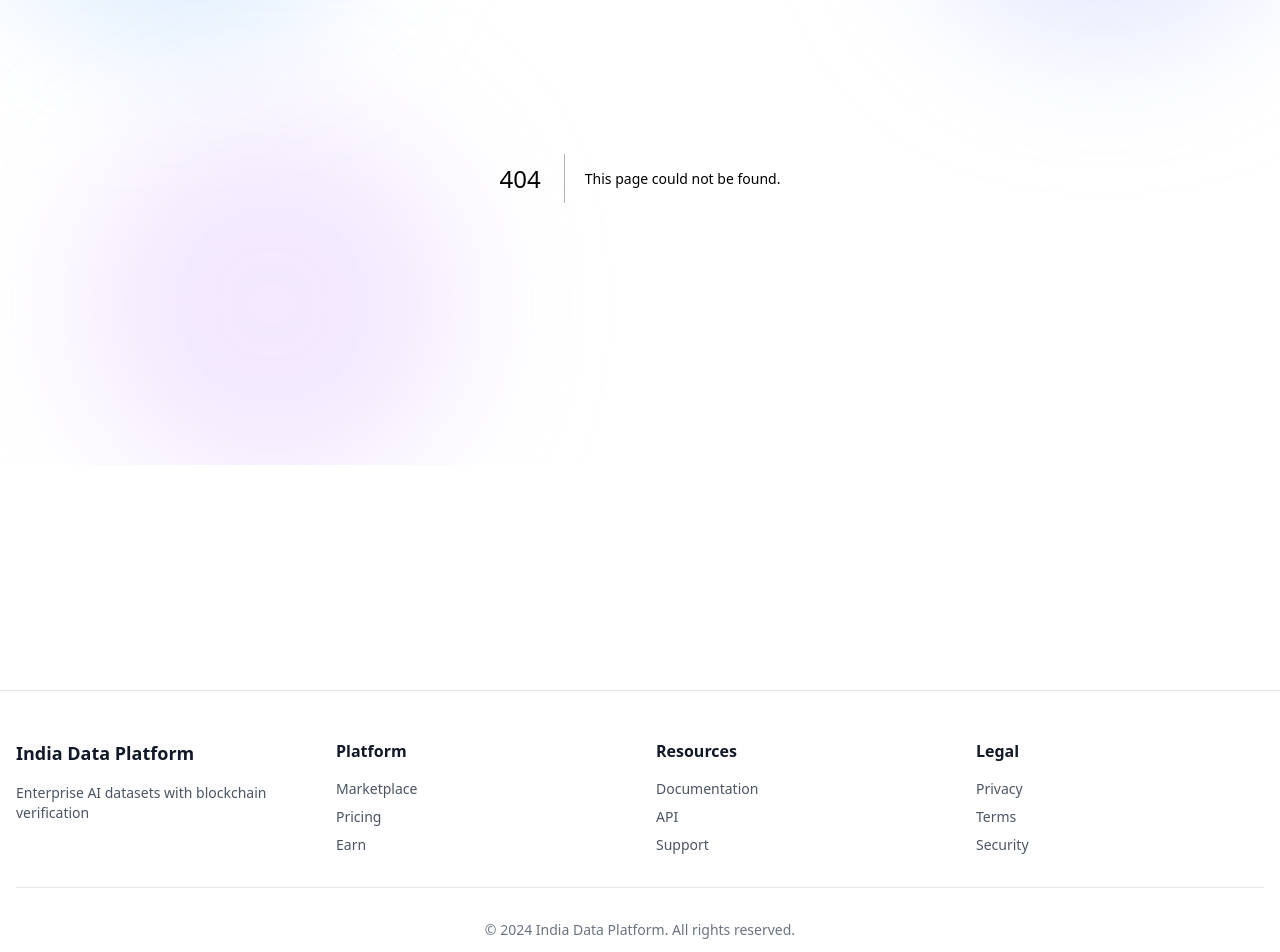
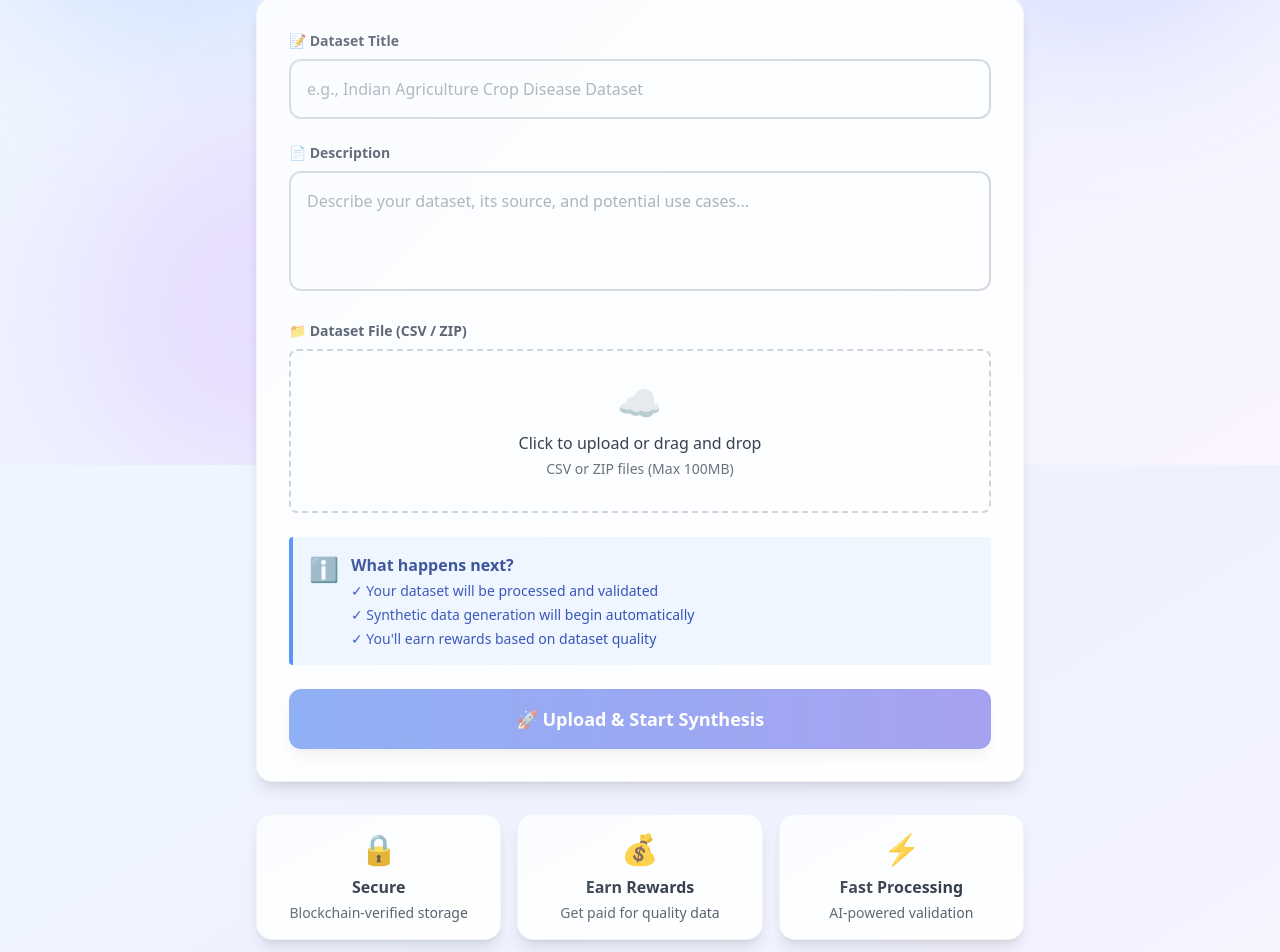
Before and after one commit to shivamgupta79/project, a Next.js app: page /upload in a window 1280 px wide. Before the commit this address had no page. Shown: the part 335-1287 px from the top of the page. Built offline with nearby package versions, Linux system fonts and the light colour scheme.

Commit message:
Create page.tsx

```diff
--- /dev/null
+++ b/app/upload/page.tsx
@@ -0,0 +1,152 @@
+"use client";
+
+import { useState } from "react";
+
+export default function UploadPage() {
+  const [file, setFile] = useState<File | null>(null);
+  const [title, setTitle] = useState("");
+  const [desc, setDesc] = useState("");
+  const [uploading, setUploading] = useState(false);
+
+  async function upload() {
+    if (!file) return alert("⚠️ Please choose a file.");
+
+    setUploading(true);
+    const fd = new FormData();
+    fd.append("file", file);
+    fd.append("title", title);
+    fd.append("description", desc);
+
+    const res = await fetch("/api/upload", {
+      method: "POST",
+      body: fd
+    });
+
+    setUploading(false);
+
+    if (res.ok) {
+      alert("🎉 Uploaded successfully! Synthetic generation will start.");
+      setFile(null);
+      setTitle("");
+      setDesc("");
+    } else {
+      alert("❌ Upload failed. Please try again.");
+    }
+  }
+
+  return (
+    <section className="py-8 px-4">
+      <div className="max-w-3xl mx-auto">
+        {/* Header */}
+        <div className="text-center mb-8">
+          <div className="text-6xl mb-4">📤</div>
+          <h2 className="text-4xl font-bold mb-3 bg-gradient-to-r from-sky-600 to-blue-600 bg-clip-text text-transparent">
+            Upload Dataset
+          </h2>
+          <p className="text-gray-600 text-lg">
+            Share your data and contribute to India's AI ecosystem
+          </p>
+        </div>
+
+        {/* Upload Form */}
+        <div className="card p-8">
+          <div className="mb-6">
+            <label className="block text-sm font-semibold text-gray-700 mb-2">
+              📝 Dataset Title
+            </label>
+            <input
+              value={title}
+              onChange={(e) => setTitle(e.target.value)}
+              className="input-field"
+              placeholder="e.g., Indian Agriculture Crop Disease Dataset"
+            />
+          </div>
+
+          <div className="mb-6">
+            <label className="block text-sm font-semibold text-gray-700 mb-2">
+              📄 Description
+            </label>
+            <textarea
+              value={desc}
+              onChange={(e) => setDesc(e.target.value)}
+              className="input-field min-h-[120px] resize-none"
+              placeholder="Describe your dataset, its source, and potential use cases..."
+            />
+          </div>
+
+          <div className="mb-6">
+            <label className="block text-sm font-semibold text-gray-700 mb-2">
+              📁 Dataset File (CSV / ZIP)
+            </label>
+            <div className="relative">
+              <input
+                type="file"
+                onChange={(e) => setFile(e.target.files?.[0] ?? null)}
+                className="hidden"
+                id="file-upload"
+                accept=".csv,.zip"
+              />
+              <label
+                htmlFor="file-upload"
+                className="flex items-center justify-center w-full p-8 border-2 border-dashed border-gray-300 rounded-lg cursor-pointer hover:border-sky-500 hover:bg-sky-50 transition-all duration-200"
+              >
+                <div className="text-center">
+                  <div className="text-4xl mb-2">☁️</div>
+                  <div className="text-gray-700 font-medium">
+                    {file ? file.name : "Click to upload or drag and drop"}
+                  </div>
+                  <div className="text-gray-500 text-sm mt-1">
+                    CSV or ZIP files (Max 100MB)
+                  </div>
+                </div>
+              </label>
+            </div>
+          </div>
+
+          {/* Info Box */}
+          <div className="bg-blue-50 border-l-4 border-blue-500 p-4 mb-6 rounded">
+            <div className="flex items-start gap-3">
+              <span className="text-2xl">ℹ️</span>
+              <div>
+                <h4 className="font-semibold text-blue-900 mb-1">What happens next?</h4>
+                <ul className="text-sm text-blue-800 space-y-1">
+                  <li>✓ Your dataset will be processed and validated</li>
+                  <li>✓ Synthetic data generation will begin automatically</li>
+                  <li>✓ You'll earn rewards based on dataset quality</li>
+                </ul>
+              </div>
+            </div>
+          </div>
+
+          {/* Upload Button */}
+          <button
+            onClick={upload}
+            disabled={uploading || !file || !title}
+            className={`w-full btn-primary text-lg ${uploading || !file || !title ? 'opacity-50 cursor-not-allowed' : ''}`}
+          >
+            {uploading ? '⏳ Uploading...' : '🚀 Upload & Start Synthesis'}
+          </button>
+        </div>
+
+        {/* Benefits */}
+        <div className="grid md:grid-cols-3 gap-4 mt-8">
+          <div className="card p-4 text-center">
+            <div className="text-3xl mb-2">🔒</div>
+            <h4 className="font-semibold text-gray-800 mb-1">Secure</h4>
+            <p className="text-sm text-gray-600">Blockchain-verified storage</p>
+          </div>
+          <div className="card p-4 text-center">
+            <div className="text-3xl mb-2">💰</div>
+            <h4 className="font-semibold text-gray-800 mb-1">Earn Rewards</h4>
+            <p className="text-sm text-gray-600">Get paid for quality data</p>
+          </div>
+          <div className="card p-4 text-center">
+            <div className="text-3xl mb-2">⚡</div>
+            <h4 className="font-semibold text-gray-800 mb-1">Fast Processing</h4>
+            <p className="text-sm text-gray-600">AI-powered validation</p>
+          </div>
+        </div>
+      </div>
+    </section>
+  );
+}
```
